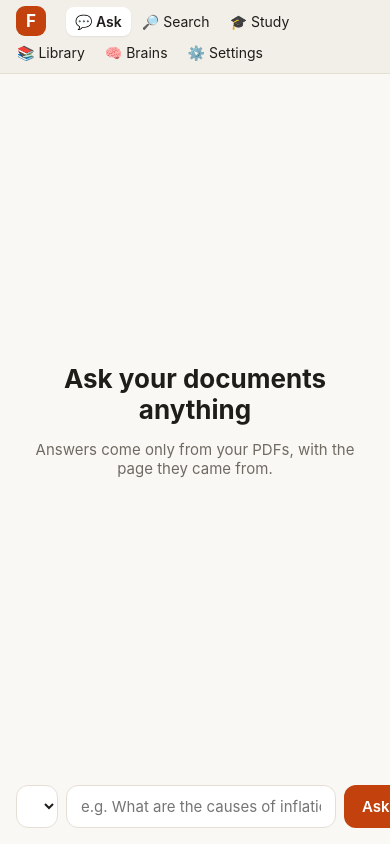
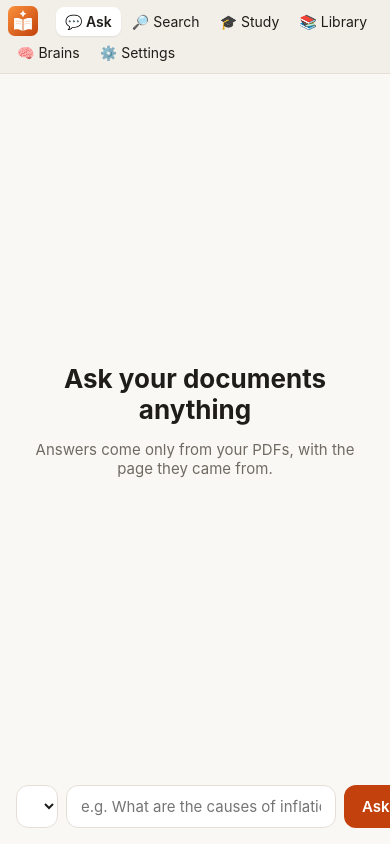
Before and after one commit to oprone/folaio, a plain HTML site: page web/index.html in a window 390 px wide. Drawn offline with Linux system fonts and the light colour scheme; no server answers.

Commit message:
Add the Folaio logo
An open book (the folio: your pages) with a spark rising from it (the AI that
understands them), in Folaio's orange. The wordmark highlights the "ai" in the
name. Used for the browser tab, sidebar, welcome screen and README; PNG
exports (256/512/1024) are ready for installers.

Co-Authored-By: Adithya Herath <160463855+AdithyaHerath@users.noreply.github.com>

```diff
--- a/web/index.html
+++ b/web/index.html
@@ -4,11 +4,12 @@
 <meta charset="utf-8">
 <meta name="viewport" content="width=device-width, initial-scale=1">
 <title>Folaio</title>
+<link rel="icon" type="image/svg+xml" href="brand/logo.svg">
 <link rel="stylesheet" href="style.css">
 </head>
 <body>
 <aside class="side">
-  <div class="logo"><span class="mark">F</span> Folaio</div>
+  <div class="logo"><img class="mark" src="brand/logo.svg" alt=""><span>Fol<span class="ai">ai</span>o</span></div>
   <nav>
     <button data-view="ask" class="active">💬 Ask</button>
     <button data-view="search">🔎 Search</button>
@@ -188,7 +189,7 @@
 <!-- WELCOME / SETUP -->
 <div id="welcome" class="overlay hidden">
   <div class="welcome">
-    <div class="mark big">F</div>
+    <img class="mark big" src="brand/logo.svg" alt="Folaio">
     <div id="welcome-body"></div>
   </div>
 </div>
--- a/web/style.css
+++ b/web/style.css
@@ -21,8 +21,8 @@ button, input, select { font: inherit; color: inherit; }
 .side { width: 210px; background: var(--side); border-right: 1px solid var(--line);
   display: flex; flex-direction: column; padding: 18px 12px; flex-shrink: 0; }
 .logo { font-weight: 700; font-size: 19px; display: flex; align-items: center; gap: 10px; padding: 0 8px 18px; }
-.mark { background: var(--accent); color: #fff; width: 30px; height: 30px; border-radius: 9px;
-  display: grid; place-items: center; font-size: 17px; }
+.mark { width: 32px; height: 32px; display: block; }
+.logo .ai { color: var(--accent); }
 nav { display: flex; flex-direction: column; gap: 2px; }
 nav button { white-space: nowrap; text-align: left; background: none; border: 0; padding: 9px 12px; border-radius: 8px; cursor: pointer; }
 nav button:hover { background: var(--line); }
@@ -203,7 +203,7 @@ textarea:focus { border-color: var(--accent); }
 .plus-choices { display: flex; gap: 8px; margin: 10px 0; }
 .plus-choice { flex: 1; text-align: left; padding: 10px 12px; line-height: 1.4; }
 .plus-choice:disabled { opacity: .5; cursor: default; }
-.mark.big { width: 54px; height: 54px; font-size: 28px; border-radius: 15px; margin: 0 auto 16px; }
+.mark.big { width: 72px; height: 72px; margin: 0 auto 16px; }
 
 /* brain */
 .brains { display: flex; flex-direction: column; gap: 10px; }
@@ -223,11 +223,11 @@ h3 { margin: 22px 0 10px; font-size: 16px; }
     border-right: 0; border-bottom: 1px solid var(--line); }
   .side nav { display: contents; }          /* logo, menu and Settings flow together */
   nav button { padding: 6px 9px; font-size: 14px; }
-  .logo { padding: 0 6px 0 0; }
+  .logo { padding: 0 6px 0 0; font-size: 0; }   /* icon only on phones */
+  .logo .mark { width: 30px; height: 30px; }
   .task, .topic, .pq, .focus-item { flex-wrap: wrap; }
   .task .grow, .pq .grow, .topic .grow, .focus-item .grow { flex-basis: calc(100% - 48px); }
   .task .btns, .pq .btns { margin-left: auto; }
-  .logo { padding: 0 8px; font-size: 0; } .logo .mark { font-size: 17px; }
   nav { flex-direction: row; }
   .activity { display: none; }
   .bottom-nav { margin: 0; padding: 0; }
```
Also changed, not shown: web/brand/logo-1024.png (added), web/brand/logo-256.png (added), web/brand/logo-512.png (added), web/brand/logo.svg (added), web/brand/wordmark.svg (added), 1 other file.
